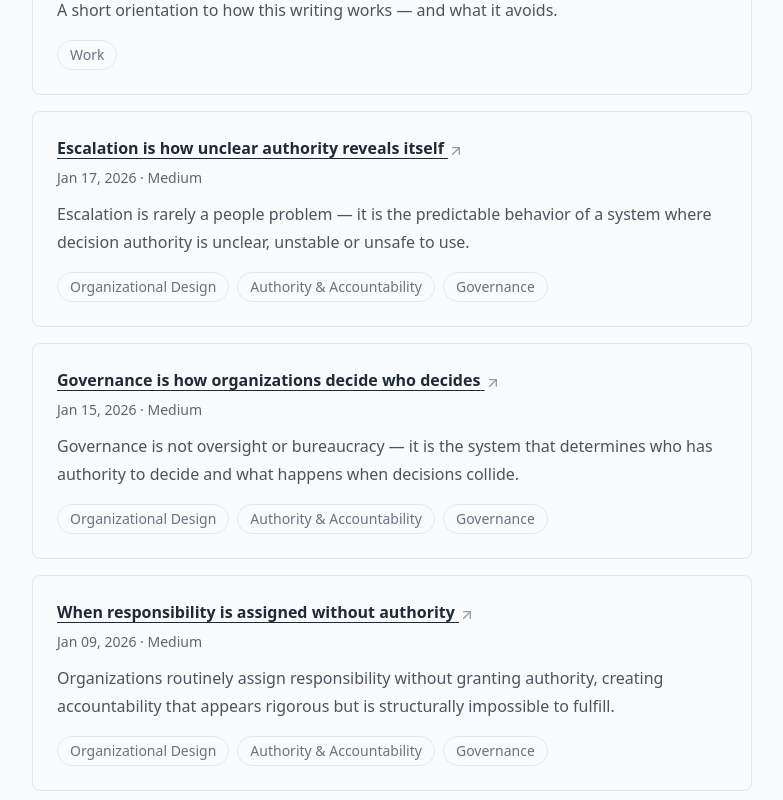
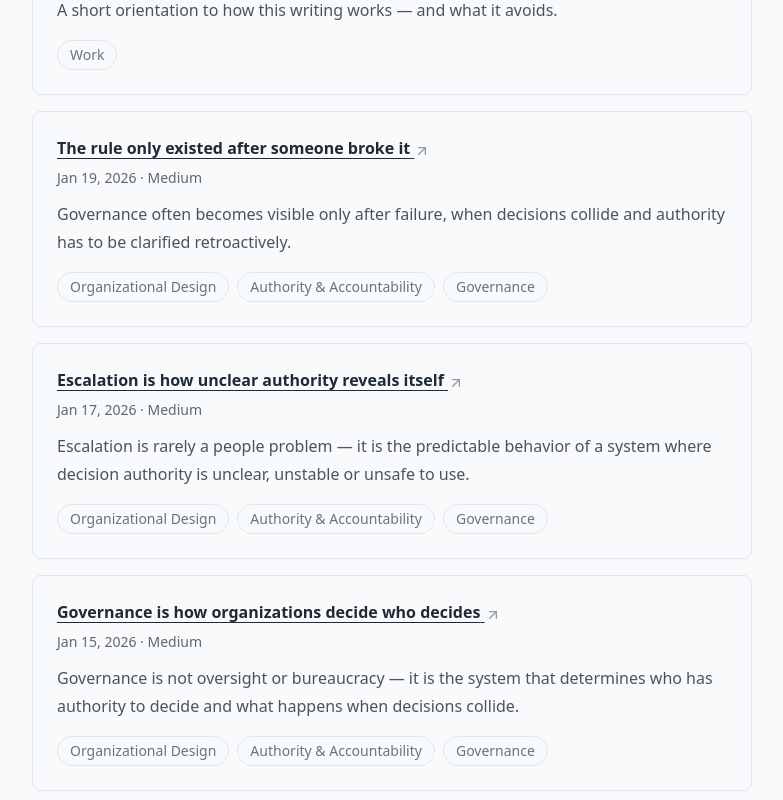
Before and after one commit to andrewjfrancis/andrewjfrancis-site, a Next.js app: page /writing in a window 1280 px wide. Shown: the part 720-1520 px from the top of the page, without its empty margins (248-1031 px from the left). Built offline with nearby package versions, Linux system fonts and the light colour scheme.

Commit message:
Publish “The rule only existed after someone broke it”
Adds new writing entry and publishes it on-site.
Includes metadata, tags, publish date, and listing updates.
Links out to Medium version where applicable.

```diff
--- a/app/_lib/staticLastmod.ts
+++ b/app/_lib/staticLastmod.ts
@@ -6,7 +6,7 @@
  * Format: YYYY-MM-DD
  */
 export const STATIC_LASTMOD = {
-  home: "2026-01-17",
+  home: "2026-01-19",
   now: "2026-01-13",
   about: "2026-01-13",
 } as const;
--- a/app/writing/_data/articles.ts
+++ b/app/writing/_data/articles.ts
@@ -23,6 +23,18 @@ export type Article = {
 export const PAGE_SIZE = 5;
 
 export const ARTICLES_REAL: Article[] = [
+  {
+    id: "2026-01-19-01",
+    title: "The rule only existed after someone broke it",
+    date: "2026-01-19",
+    year: 2026,
+    excerpt:
+      "Governance often becomes visible only after failure, when decisions collide and authority has to be clarified retroactively.",
+    source: "medium",
+    externalUrl:
+      "https://medium.com/@andrewjfrancis/the-rule-only-existed-after-someone-broke-it-9c6408ba7de1",
+    tags: ["Organizational Design", "Authority & Accountability", "Governance"],
+  },
   {
     id: "2026-01-17-01",
     title: "Escalation is how unclear authority reveals itself",
```
